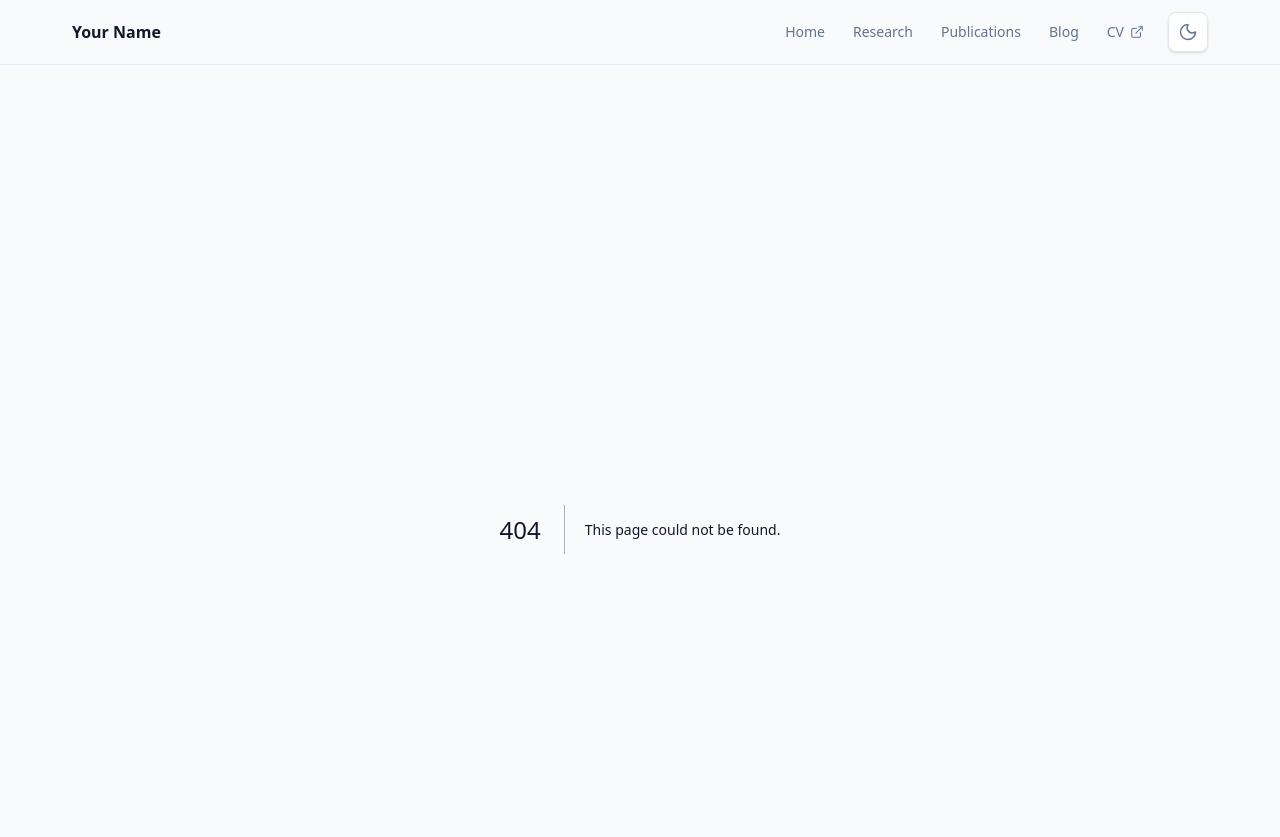
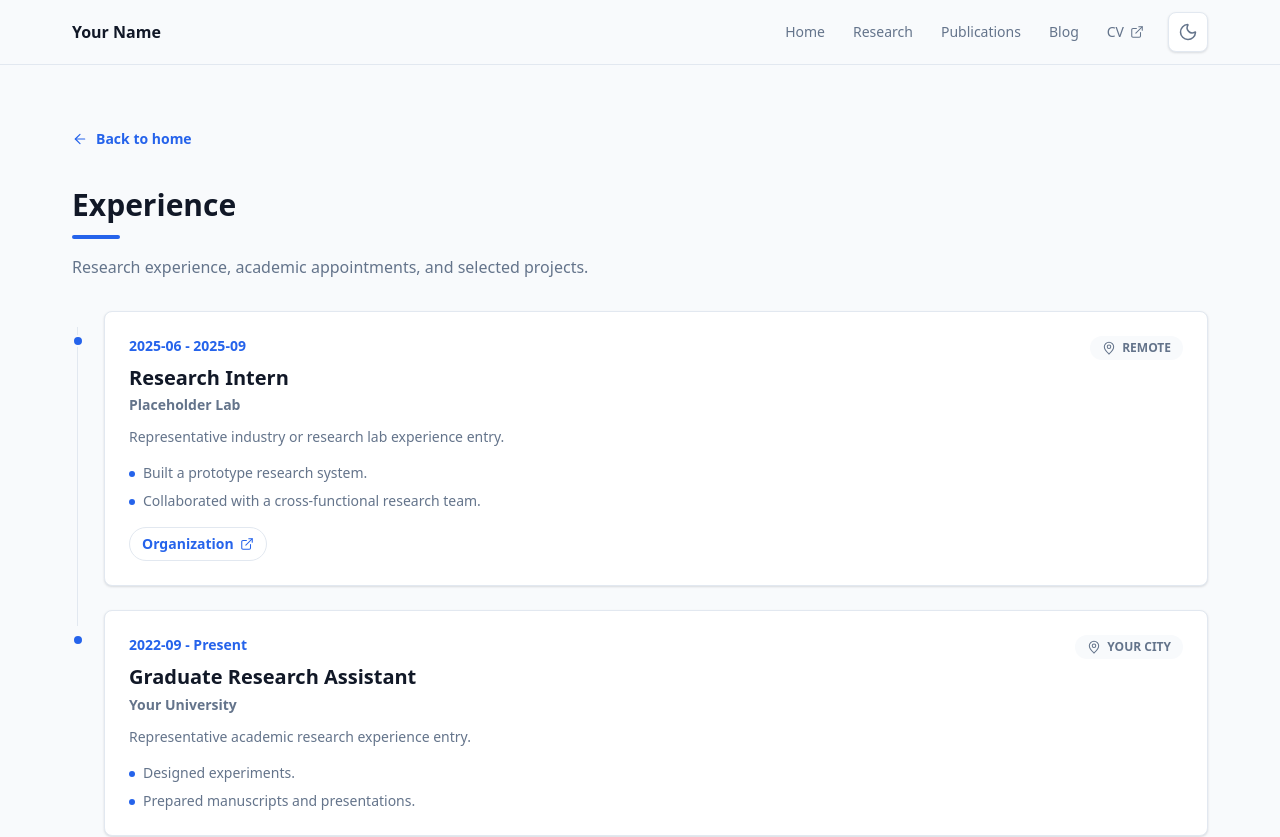
Before and after one commit to mtplayground/chen-hatti-f810-personal-site, a Next.js app: page /experience in a window 1280 px wide. Before the commit this address had no page. Shown: the top 837 px of the page. Built offline with nearby package versions, Linux system fonts and the light colour scheme.

Commit message:
feat: Experience & Teaching list pages

```diff
--- /dev/null
+++ b/app/experience/page.tsx
@@ -0,0 +1,110 @@
+import type { Metadata } from "next";
+import { ExternalLink, MapPin } from "lucide-react";
+import { ListPage } from "../../components/layout/list-page";
+import { Card } from "../../components/ui";
+import { siteContent } from "../../data/config";
+import type { ContentLink, ExperienceItem } from "../../data/types";
+
+export const metadata: Metadata = {
+  title: "Experience | chen-hatti-f810-personal-site",
+  description: "Full experience listing"
+};
+
+function joinText(parts: Array<string | undefined>) {
+  return parts.filter(Boolean).join(" - ");
+}
+
+function experienceDates(item: ExperienceItem) {
+  return joinText([item.startDate, item.current ? "Present" : item.endDate]);
+}
+
+function isExternalHref(href: string) {
+  return /^https?:\/\//.test(href);
+}
+
+function ResourceLink({ link }: { link: ContentLink }) {
+  const external = link.external ?? isExternalHref(link.href);
+
+  return (
+    <a
+      aria-label={link.ariaLabel}
+      className="inline-flex items-center gap-1.5 rounded-full border border-academic-border px-3 py-1.5 text-sm font-semibold text-academic-accent no-underline transition-colors hover:border-academic-accent hover:text-academic-accent-hover focus-visible:outline focus-visible:outline-2 focus-visible:outline-offset-2 focus-visible:outline-academic-accent dark:border-academic-dark-border dark:text-academic-dark-accent dark:hover:border-academic-dark-accent dark:hover:text-academic-dark-accent-hover dark:focus-visible:outline-academic-dark-accent"
+      href={link.href}
+      rel={external ? "noreferrer" : undefined}
+      target={external ? "_blank" : undefined}
+    >
+      <span>{link.label}</span>
+      {external ? (
+        <ExternalLink aria-hidden="true" className="h-3.5 w-3.5" strokeWidth={1.8} />
+      ) : null}
+    </a>
+  );
+}
+
+export default function ExperiencePage() {
+  return (
+    <ListPage
+      description="Research experience, academic appointments, and selected projects."
+      title="Experience"
+    >
+      <ol className="space-y-card">
+        {siteContent.experience.map((item, index) => (
+          <li className="relative pl-8" key={item.id}>
+            {index < siteContent.experience.length - 1 ? (
+              <div className="absolute left-[5px] top-4 h-[calc(100%+1.5rem)] w-px bg-academic-border dark:bg-academic-dark-border" />
+            ) : null}
+            <div className="absolute left-0 top-6 h-3 w-3 rounded-full border-2 border-academic-bg-subtle bg-academic-accent dark:border-academic-dark-bg dark:bg-academic-dark-accent" />
+
+            <Card>
+              <div className="flex flex-wrap items-start justify-between gap-3">
+                <div>
+                  <p className="text-sm font-semibold text-academic-accent dark:text-academic-dark-accent">
+                    {experienceDates(item)}
+                  </p>
+                  <h2 className="mt-2 text-xl font-semibold leading-snug text-academic-text dark:text-academic-dark-text">
+                    {item.role}
+                  </h2>
+                  <p className="mt-1 text-sm font-semibold text-academic-muted dark:text-academic-dark-muted">
+                    {item.organization}
+                  </p>
+                </div>
+                {item.location ? (
+                  <p className="inline-flex items-center gap-1.5 rounded-full bg-academic-bg-subtle px-3 py-1 text-xs font-semibold uppercase tracking-normal text-academic-muted dark:bg-academic-dark-surface-muted dark:text-academic-dark-muted">
+                    <MapPin aria-hidden="true" className="h-3.5 w-3.5" strokeWidth={1.8} />
+                    <span>{item.location}</span>
+                  </p>
+                ) : null}
+              </div>
+
+              {item.description ? (
+                <p className="mt-3 text-sm text-academic-muted dark:text-academic-dark-muted">
+                  {item.description}
+                </p>
+              ) : null}
+              {item.highlights?.length ? (
+                <ul className="mt-4 space-y-2">
+                  {item.highlights.map((highlight) => (
+                    <li
+                      className="flex gap-2 text-sm text-academic-muted dark:text-academic-dark-muted"
+                      key={`${item.id}-${highlight}`}
+                    >
+                      <span className="mt-2 h-1.5 w-1.5 shrink-0 rounded-full bg-academic-accent dark:bg-academic-dark-accent" />
+                      <span>{highlight}</span>
+                    </li>
+                  ))}
+                </ul>
+              ) : null}
+              {item.links?.length ? (
+                <div className="mt-4 flex flex-wrap gap-2">
+                  {item.links.map((link) => (
+                    <ResourceLink key={`${item.id}-${link.label}`} link={link} />
+                  ))}
+                </div>
+              ) : null}
+            </Card>
+          </li>
+        ))}
+      </ol>
+    </ListPage>
+  );
+}
--- /dev/null
+++ b/app/teaching/page.tsx
@@ -0,0 +1,97 @@
+import type { Metadata } from "next";
+import { BookOpen, ExternalLink } from "lucide-react";
+import { ListPage } from "../../components/layout/list-page";
+import { Card } from "../../components/ui";
+import { siteContent } from "../../data/config";
+import type { ContentLink, TeachingItem } from "../../data/types";
+
+export const metadata: Metadata = {
+  title: "Teaching | chen-hatti-f810-personal-site",
+  description: "Full teaching listing"
+};
+
+function joinText(parts: Array<string | undefined>) {
+  return parts.filter(Boolean).join(" - ");
+}
+
+function teachingMeta(item: TeachingItem) {
+  return joinText([item.courseCode, item.role]);
+}
+
+function teachingTerm(item: TeachingItem) {
+  return joinText([item.term, item.year, item.institution]);
+}
+
+function isExternalHref(href: string) {
+  return /^https?:\/\//.test(href);
+}
+
+function ResourceLink({ link }: { link: ContentLink }) {
+  const external = link.external ?? isExternalHref(link.href);
+
+  return (
+    <a
+      aria-label={link.ariaLabel}
+      className="inline-flex items-center gap-1.5 rounded-full border border-academic-border px-3 py-1.5 text-sm font-semibold text-academic-accent no-underline transition-colors hover:border-academic-accent hover:text-academic-accent-hover focus-visible:outline focus-visible:outline-2 focus-visible:outline-offset-2 focus-visible:outline-academic-accent dark:border-academic-dark-border dark:text-academic-dark-accent dark:hover:border-academic-dark-accent dark:hover:text-academic-dark-accent-hover dark:focus-visible:outline-academic-dark-accent"
+      href={link.href}
+      rel={external ? "noreferrer" : undefined}
+      target={external ? "_blank" : undefined}
+    >
+      <span>{link.label}</span>
+      {external ? (
+        <ExternalLink aria-hidden="true" className="h-3.5 w-3.5" strokeWidth={1.8} />
+      ) : null}
+    </a>
+  );
+}
+
+export default function TeachingPage() {
+  return (
+    <ListPage description="Courses, lectures, labs, and workshops." title="Teaching">
+      <ol className="space-y-card">
+        {siteContent.teaching.map((item) => (
+          <li key={item.id}>
+            <Card className="grid gap-card sm:grid-cols-[72px_minmax(0,1fr)]">
+              <div className="flex h-14 w-14 items-center justify-center rounded-card border border-academic-border bg-academic-accent-subtle text-academic-accent dark:border-academic-dark-border dark:bg-academic-dark-surface-muted dark:text-academic-dark-accent">
+                <BookOpen aria-hidden="true" className="h-7 w-7" strokeWidth={1.8} />
+              </div>
+
+              <div>
+                <div className="flex flex-wrap items-start justify-between gap-3">
+                  <div>
+                    <h2 className="text-xl font-semibold leading-snug text-academic-text dark:text-academic-dark-text">
+                      {item.courseTitle}
+                    </h2>
+                    <p className="mt-1 text-sm font-semibold text-academic-accent dark:text-academic-dark-accent">
+                      {teachingMeta(item)}
+                    </p>
+                  </div>
+                  <p className="rounded-full bg-academic-bg-subtle px-3 py-1 text-xs font-semibold uppercase tracking-normal text-academic-muted dark:bg-academic-dark-surface-muted dark:text-academic-dark-muted">
+                    {joinText([item.term, item.year])}
+                  </p>
+                </div>
+
+                <p className="mt-3 text-sm font-medium text-academic-muted dark:text-academic-dark-muted">
+                  {item.institution}
+                </p>
+                {item.description ? (
+                  <p className="mt-3 text-sm text-academic-muted dark:text-academic-dark-muted">
+                    {item.description}
+                  </p>
+                ) : null}
+                {item.links?.length ? (
+                  <div className="mt-4 flex flex-wrap gap-2">
+                    {item.links.map((link) => (
+                      <ResourceLink key={`${item.id}-${link.label}`} link={link} />
+                    ))}
+                  </div>
+                ) : null}
+                <p className="sr-only">{teachingTerm(item)}</p>
+              </div>
+            </Card>
+          </li>
+        ))}
+      </ol>
+    </ListPage>
+  );
+}
```
